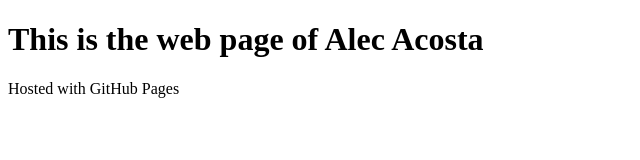
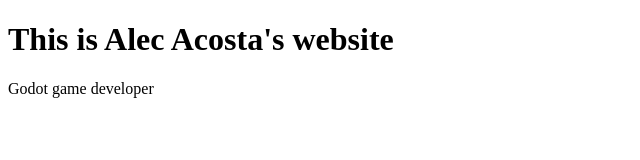
Before and after one commit to AlecAcosta/alecacosta.github.io, a plain HTML site: page index.html in a window 1280 px wide. Shown: the whole page, without its empty margins (0-640 px from the left). Drawn offline with Linux system fonts and the light colour scheme.

Commit message:
Update index.html

```diff
--- a/index.html
+++ b/index.html
@@ -1,7 +1,10 @@
 <!DOCTYPE html>
+
+<title>Alec Acosta's website</title>
+
 <html>
-<body>
-<h1>This is the web page of Alec Acosta</h1>
-<p>Hosted with GitHub Pages</p>
-</body>
+    <body>
+        <h1>This is Alec Acosta's website</h1>
+        <p>Godot game developer</p>
+    </body>
 </html>
```
